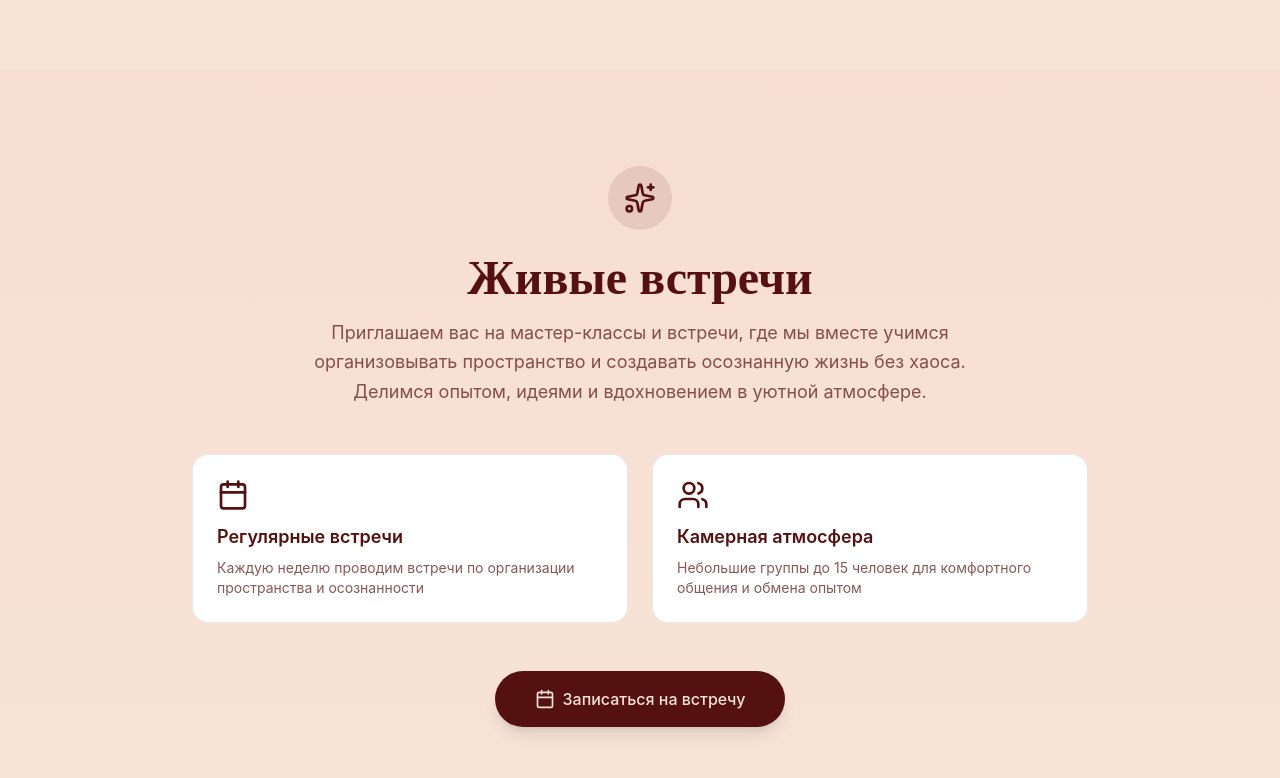
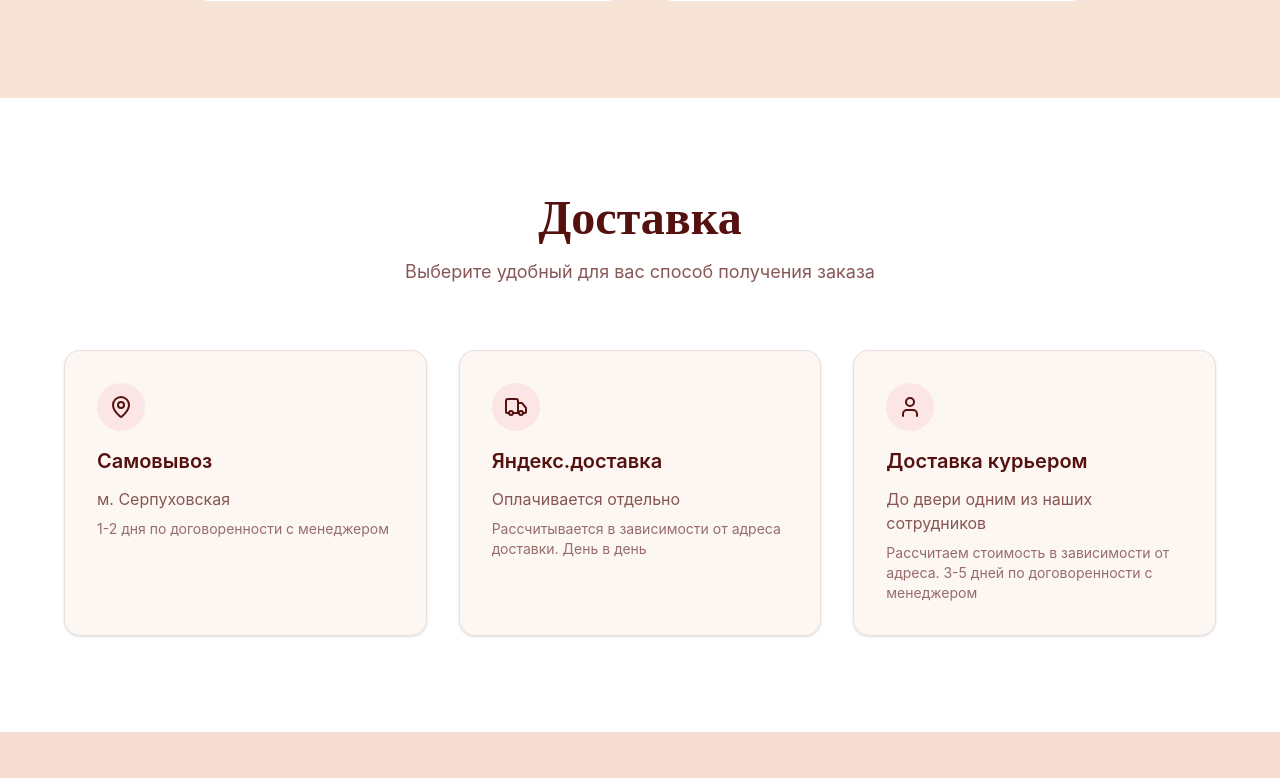
Before and after one commit to bestoomuch/nomess, a React (Vite) app: page / in a window 1280 px wide. Shown: the part 2482-3260 px from the top of the page. Built offline with nearby package versions, Linux system fonts and the light colour scheme.

Commit message:
- Добавил страницу доставки. Добавил иконку вк в соцсети. Изменил текс о нас

```diff
--- a/index.html
+++ b/index.html
@@ -4,7 +4,7 @@
     <meta charset="UTF-8" />
     <link rel="icon" type="image/svg+xml" href="/favicon.svg" />
     <meta name="viewport" content="width=device-width, initial-scale=1.0" />
-    <title>mess-mess</title>
+    <title>No Mess</title>
   </head>
   <body>
     <div id="root"></div>
--- a/src/components/AboutSection.tsx
+++ b/src/components/AboutSection.tsx
@@ -9,8 +9,9 @@ export function AboutSection() {
 						О нас
 					</h2>
 					<p className="text-lg text-foreground/70 max-w-2xl mx-auto">
-						Занимаемся реорганизацией пространства в сумках, продаем удобные,
-						многофункциональные органайзеры-вкладыши, картхолдеры
+						Избавляем людей от утомительных поисков, освобождая время
+						на что-то более важное с помощью функциональных,
+						персонализированных решений для организации пространства в сумках.
 					</p>
 				</div>
 
--- /dev/null
+++ b/src/components/CustomIcons/VkIcon.tsx
@@ -0,0 +1,28 @@
+interface IconProps {
+	size?: number
+}
+
+export default function VkIcon({
+     size = 24,
+ }: IconProps) {
+	return (
+		<svg width={size} height={size} viewBox="0 0 97.75 97.75" xmlns="http://www.w3.org/2000/svg">
+			<g fill="none" stroke="currentColor" stroke-width="4">
+				<path d="
+	             M73.667,54.161c2.278,2.225,4.688,4.319,6.733,6.774c0.906,1.086,1.76,2.209,2.41,3.472c0.928,1.801,0.09,3.776-1.522,3.883
+	             l-10.013-0.002c-2.586,0.214-4.644-0.829-6.379-2.597c-1.385-1.409-2.67-2.914-4.004-4.371c-0.545-0.598-1.119-1.161-1.803-1.604
+	             c-1.365-0.888-2.551-0.616-3.333,0.81c-0.797,1.451-0.979,3.059-1.055,4.674c-0.109,2.361-0.821,2.978-3.19,3.089
+	             c-5.062,0.237-9.865-0.531-14.329-3.083c-3.938-2.251-6.986-5.428-9.642-9.025c-5.172-7.012-9.133-14.708-12.692-22.625
+	             c-0.801-1.783-0.215-2.737,1.752-2.774c3.268-0.063,6.536-0.055,9.804-0.003c1.33,0.021,2.21,0.782,2.721,2.037
+	             c1.766,4.345,3.931,8.479,6.644,12.313c0.723,1.021,1.461,2.039,2.512,2.76c1.16,0.796,2.044,0.533,2.591-0.762
+	             c0.35-0.823,0.501-1.703,0.577-2.585c0.26-3.021,0.291-6.041-0.159-9.05c-0.28-1.883-1.339-3.099-3.216-3.455
+	             c-0.956-0.181-0.816-0.535-0.351-1.081c0.807-0.944,1.563-1.528,3.074-1.528l11.313-0.002c1.783,0.35,2.183,1.15,2.425,2.946
+	             l0.01,12.572c-0.021,0.695,0.349,2.755,1.597,3.21c1,0.33,1.66-0.472,2.258-1.105c2.713-2.879,4.646-6.277,6.377-9.794
+	             c0.764-1.551,1.423-3.156,2.063-4.764c0.476-1.189,1.216-1.774,2.558-1.754l10.894,0.013c0.321,0,0.647,0.003,0.965,0.058
+	             c1.836,0.314,2.339,1.104,1.771,2.895c-0.894,2.814-2.631,5.158-4.329,7.508c-1.82,2.516-3.761,4.944-5.563,7.471
+	             C71.48,50.992,71.611,52.155,73.667,54.161z"
+				/>
+			</g>
+		</svg>
+	)
+}
--- /dev/null
+++ b/src/components/DeliverySection.tsx
@@ -0,0 +1,65 @@
+import { Truck, MapPin, User } from "lucide-react";
+
+export default function DeliverySection() {
+	return (
+		<section id="delivery" className="py-24 px-6 bg-card">
+			<div className="container mx-auto max-w-6xl">
+				<div className="text-center mb-16">
+					<h2 className="text-4xl md:text-5xl font-bold text-foreground mb-4" style={{ fontFamily: 'Playfair Display, serif' }}>
+						Доставка
+					</h2>
+					<p className="text-lg text-foreground/70 max-w-2xl mx-auto">
+						Выберите удобный для вас способ получения заказа
+					</p>
+				</div>
+
+				<div className="grid md:grid-cols-3 gap-8">
+					<div className="bg-secondary/30 p-8 rounded-2xl shadow-sm border border-border hover:shadow-md transition-shadow">
+						<div className="w-12 h-12 bg-accent/20 rounded-full flex items-center justify-center mb-4">
+							<MapPin className="w-6 h-6 text-primary" />
+						</div>
+						<h3 className="text-xl font-semibold text-foreground mb-3">
+							Самовывоз
+						</h3>
+						<p className="text-foreground/70 mb-2">
+							м. Серпуховская
+						</p>
+						<p className="text-sm text-foreground/60">
+							1-2 дня по договоренности с менеджером
+						</p>
+					</div>
+
+					<div className="bg-secondary/30 p-8 rounded-2xl shadow-sm border border-border hover:shadow-md transition-shadow">
+						<div className="w-12 h-12 bg-accent/20 rounded-full flex items-center justify-center mb-4">
+							<Truck className="w-6 h-6 text-primary" />
+						</div>
+						<h3 className="text-xl font-semibold text-foreground mb-3">
+							Яндекс.доставка
+						</h3>
+						<p className="text-foreground/70 mb-2">
+							Оплачивается отдельно
+						</p>
+						<p className="text-sm text-foreground/60">
+							Рассчитывается в зависимости от адреса доставки. День в день
+						</p>
+					</div>
+
+					<div className="bg-secondary/30 p-8 rounded-2xl shadow-sm border border-border hover:shadow-md transition-shadow">
+						<div className="w-12 h-12 bg-accent/20 rounded-full flex items-center justify-center mb-4">
+							<User className="w-6 h-6 text-primary" />
+						</div>
+						<h3 className="text-xl font-semibold text-foreground mb-3">
+							Доставка курьером
+						</h3>
+						<p className="text-foreground/70 mb-2">
+							До двери одним из наших сотрудников
+						</p>
+						<p className="text-sm text-foreground/60">
+							Рассчитаем стоимость в зависимости от адреса. 3-5 дней по договоренности с менеджером
+						</p>
+					</div>
+				</div>
+			</div>
+		</section>
+	);
+}
--- a/src/components/Footer.tsx
+++ b/src/components/Footer.tsx
@@ -1,4 +1,5 @@
 import {Sparkles, Instagram, Mail, Send} from "lucide-react";
+import VkIcon from "@/components/CustomIcons/VkIcon.tsx";
 
 export default function Footer() {
 	return (
@@ -75,6 +76,15 @@ export default function Footer() {
 							>
 								<Mail className="w-5 h-5"/>
 							</a>
+							<a
+								href="https://vk.com/no_mess"
+								className="w-10 h-10 bg-accent/20 rounded-full flex items-center justify-center hover:bg-primary hover:text-primary-foreground transition-all"
+								aria-label="VK"
+							>
+								<VkIcon
+									size={40}
+								/>
+							</a>
 						</div>
 					</div>
 				</div>
--- a/src/pages/HomePage.tsx
+++ b/src/pages/HomePage.tsx
@@ -2,6 +2,7 @@ import { HeroSection } from "../components/HeroSection"
 import { AboutSection } from "../components/AboutSection"
 import { ProductsSection } from "../components/ProductsSection"
 import { EventsSection } from "../components/EventSection"
+import DeliverySection from "@/components/DeliverySection.tsx";
 
 export default function HomePage() {
 	return (
@@ -9,6 +10,7 @@ export default function HomePage() {
 			<HeroSection />
 			<AboutSection />
 			<ProductsSection />
+			<DeliverySection />
 			<EventsSection />
 		</>
 	)
```
